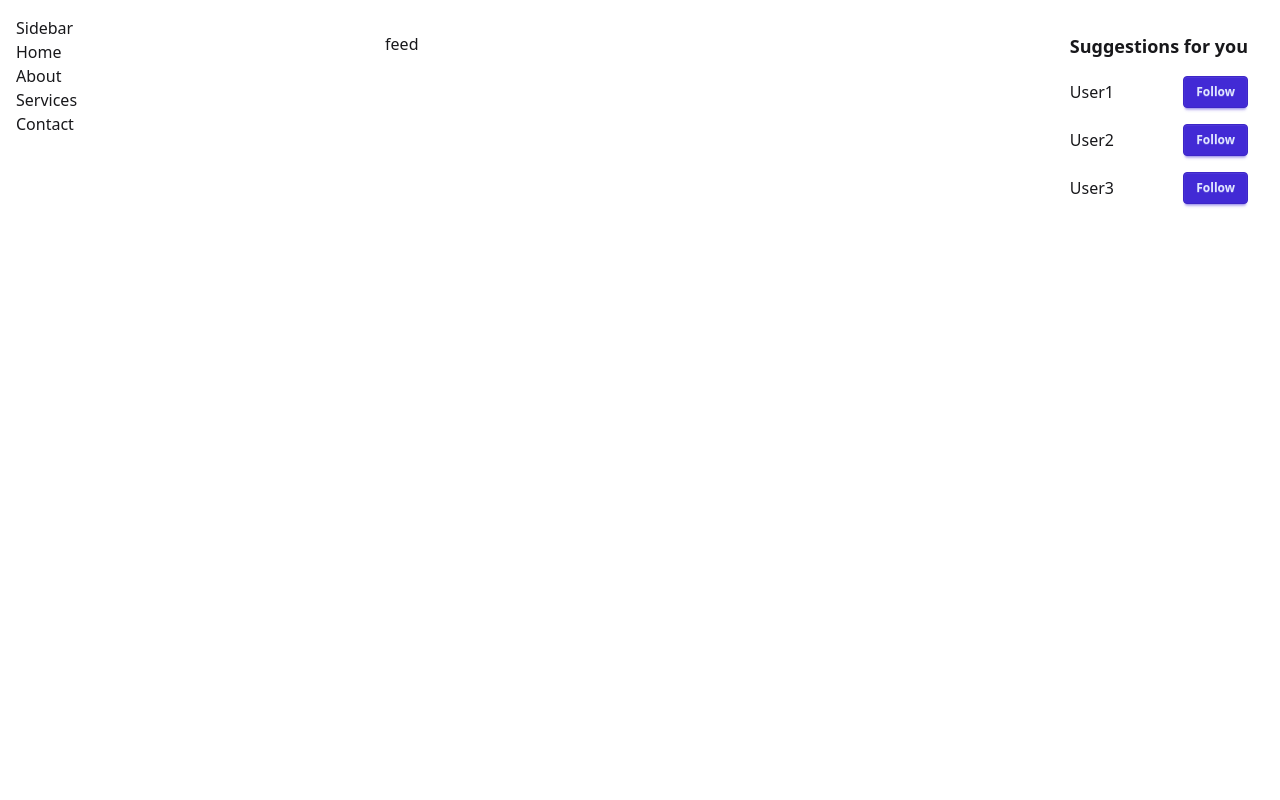
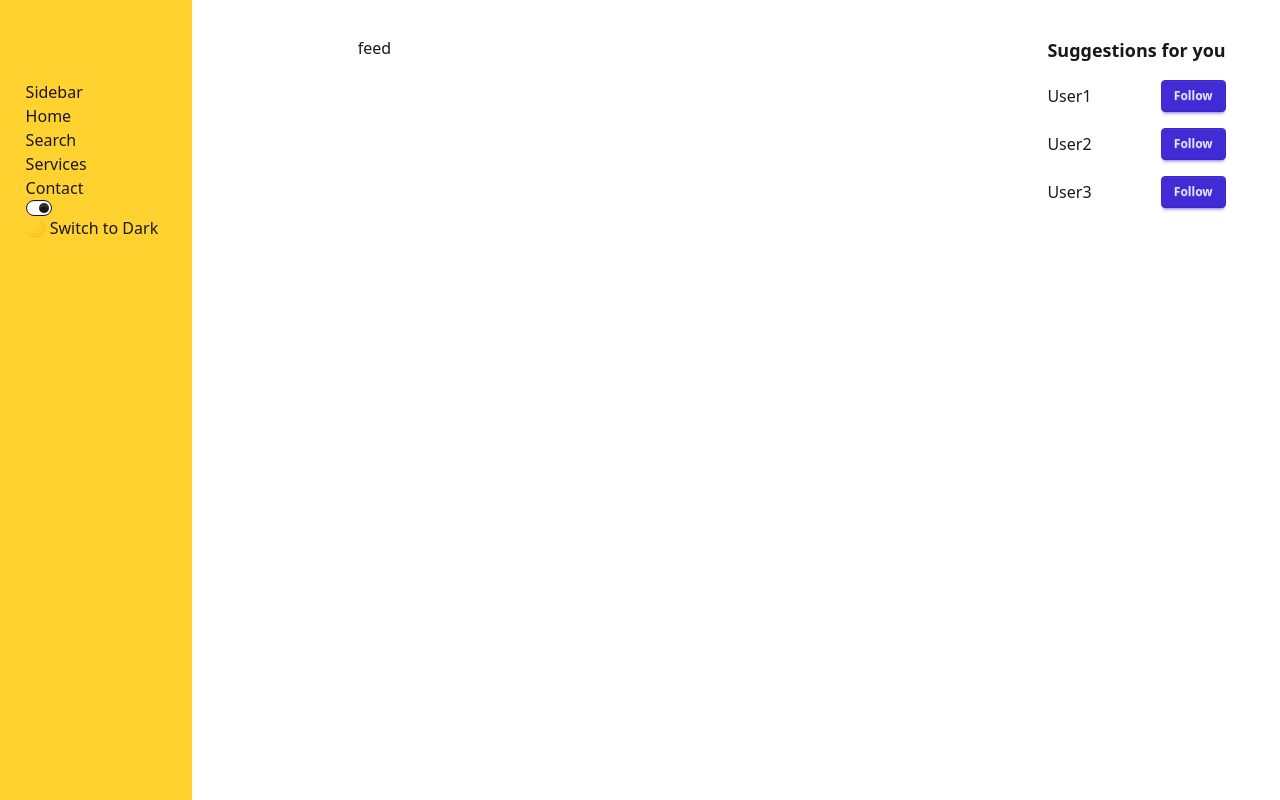
Before and after one commit to sadmanador/instagram_clone, a React (Vite) app: page / in a window 1280 px wide. Built offline with nearby package versions, Linux system fonts and the light colour scheme.

Commit message:
git problem resolved

```diff
--- a/src/Layout/Main.tsx
+++ b/src/Layout/Main.tsx
@@ -1,16 +1,23 @@
+import { useContext } from "react";
+import { SidebarToggleContext } from "../context/SidebarContext/SidebarContext";
 import Home from "../pages/Home/Home";
 import Sidebar from "./Sidebar/Sidebar";
 
 const Main = () => {
+  const { sidebar } = useContext(SidebarToggleContext);
+
   return (
-    <div className="flex h-60">
-      <aside className=" flex-none  p-4">
-        <Sidebar />
-      </aside>
-      <main className="min-w-0 flex-1 overflow-auto  p-4">
+    <>
+      <Sidebar />
+
+      <div
+        className={`${
+          sidebar ? "md:pl-[17%]" : "md:pl-[7%]"
+        }  pt-5 pb-5 px-[3%] ${sidebar ? "" : "lg:pl-20"}`}
+      >
         <Home />
-      </main>
-    </div>
+      </div>
+    </>
   );
 };
 
--- a/src/Layout/Sidebar/Sidebar.tsx
+++ b/src/Layout/Sidebar/Sidebar.tsx
@@ -1,13 +1,28 @@
+import { useContext } from "react";
+import { SidebarToggleContext } from "../../context/SidebarContext/SidebarContext";
+
 const Sidebar = () => {
+  const { theme, setTheme, sidebar, setSidebar } =
+    useContext(SidebarToggleContext);
+
+  const toggleTheme = () => {
+    const newTheme = theme === "light" ? "black" : "light";
+    setTheme(newTheme);
+    document.documentElement.setAttribute("data-theme", newTheme);
+    localStorage.setItem("theme", newTheme);
+  };
+
   return (
-    <div className="sidebar">
+    <div className="sidebar bg-amber-300">
       <h2>Sidebar</h2>
       <ul>
         <li>
           <a href="#home">Home</a>
         </li>
         <li>
-          <a href="#about">About</a>
+          <a onClick={() => setSidebar(!sidebar)} href="#about">
+            Search
+          </a>
         </li>
         <li>
           <a href="#services">Services</a>
@@ -16,6 +31,17 @@ const Sidebar = () => {
           <a href="#contact">Contact</a>
         </li>
       </ul>
+      <div
+        onClick={toggleTheme}
+        className="flex flex-row items-center side-link"
+      >
+        <input
+          type="checkbox"
+          className="toggle toggle-xs mr-2"
+          defaultChecked
+        />
+        <p>{theme === "light" ? "🌙 Switch to Dark" : "☀️ Switch to Light"}</p>
+      </div>
     </div>
   );
 };
--- a/src/index.css
+++ b/src/index.css
@@ -1,2 +1,51 @@
 @import "tailwindcss";
 @plugin "daisyui";
+
+.sidebar {
+  @apply hidden md:block fixed top-0 h-screen pt-20 pl-[2%];
+  width: 15%;
+}
+
+.shortcut-links img {
+  @apply w-5 mr-5;
+}
+
+.side-link {
+  @apply flex items-center mb-3 cursor-pointer w-fit flex-wrap;
+}
+
+.side-menu {
+  @apply hover:bg-base-300 rounded-lg py-1 w-full pl-2;
+}
+
+.sidebar hr {
+  @apply border-0 h-px bg-base-300 w-[85%];
+}
+
+.subscribed-list h3 {
+  @apply text-sm my-5 text-gray-500;
+}
+
+.subscribed-list img {
+  @apply w-6 rounded-full mr-3;
+}
+
+.small-sidebar {
+  @apply w-[5%];
+}
+
+.small-sidebar p {
+  @apply hidden;
+}
+
+.small-sidebar h3 {
+  @apply hidden;
+}
+
+.small-sidebar hr {
+  @apply w-[50%] mb-6;
+}
+
+.side-link.active img {
+  @apply pb-0.5 border-b-4 border-red-500;
+}
```
